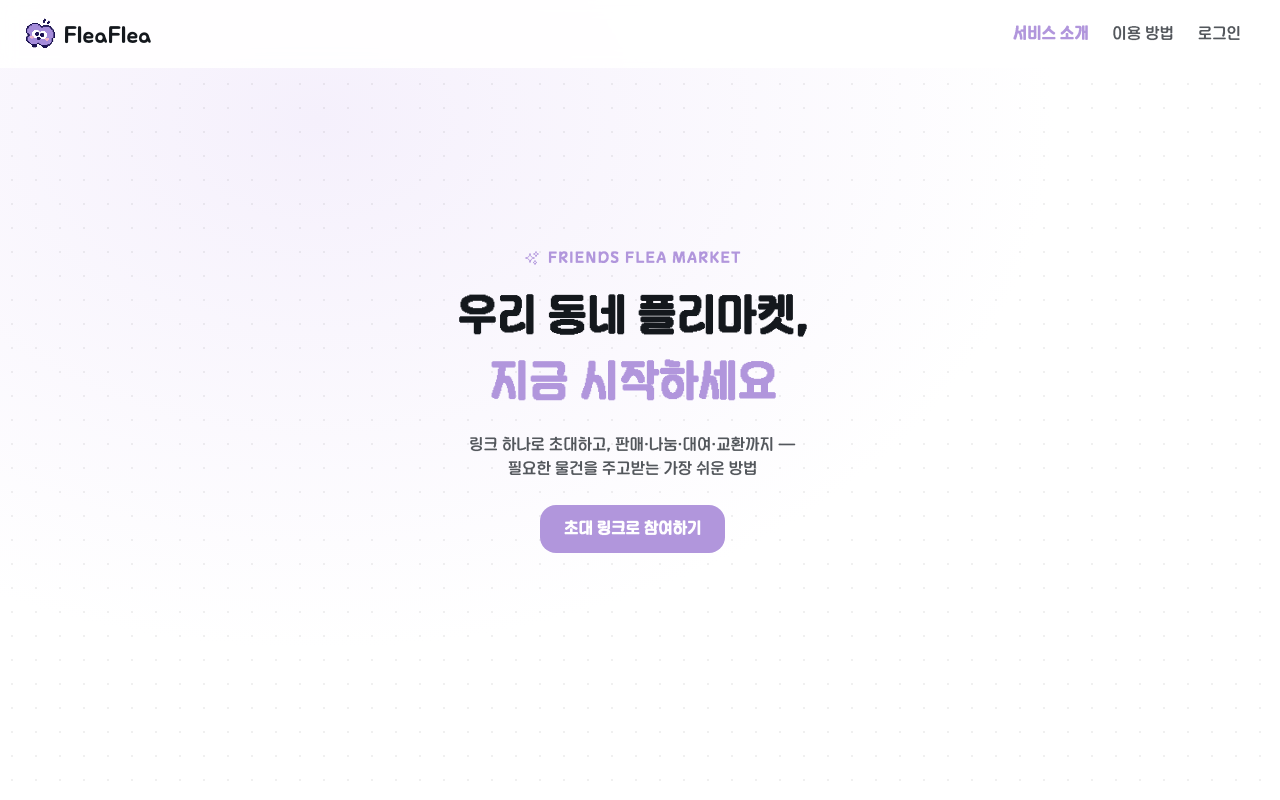
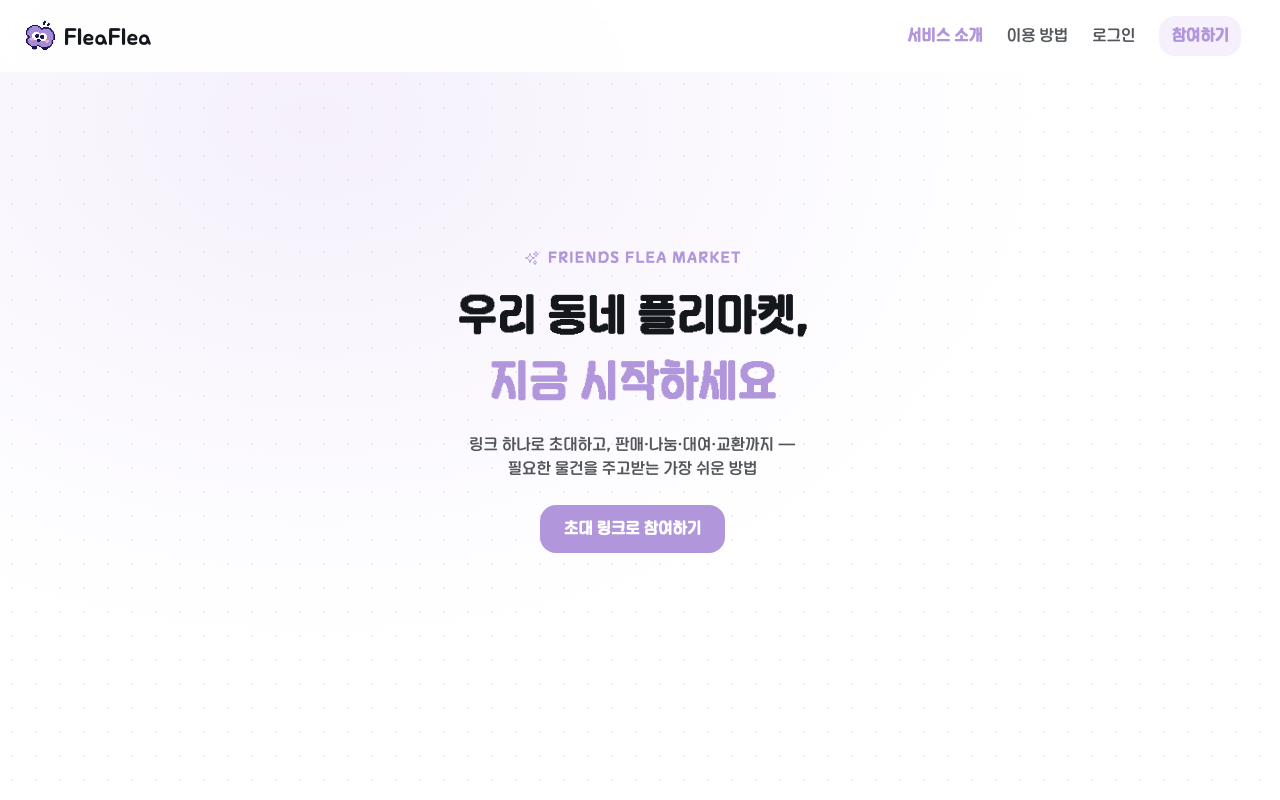
Before and after one commit to hyundai-autoever-team3/fleaflea-frontend, a React (Vite) app: page / in a window 1280 px wide. Built offline with nearby package versions, Linux system fonts and the light colour scheme; no server answers.

Commit message:
feat: 랜딩 페이지 참여 동선 개선

```diff
--- a/src/pages/landing/ui/LandingHeader.tsx
+++ b/src/pages/landing/ui/LandingHeader.tsx
@@ -13,17 +13,19 @@ const FOCUS_RING = 'focus-visible:outline-2 focus-visible:outline-offset-2 focus
 export function LandingHeader({
   navItems,
   activeId,
+  onJoin,
 }: {
   navItems: LandingNavItem[]
   activeId: string | null
+  onJoin: () => void
 }) {
   return (
-    <header className="sticky top-0 z-10 flex items-center justify-between gap-4 bg-bg/90 px-6 py-4 backdrop-blur">
+    <header className="sticky top-0 z-30 flex items-center justify-between gap-4 bg-bg/90 px-6 py-4 backdrop-blur">
       <div className="flex shrink-0 items-center gap-2">
         <BrandMark />
       </div>
 
-      <div className="flex min-w-0 items-center gap-4 sm:gap-6">
+      <div className="flex min-w-0 items-center gap-3 sm:gap-6">
         <nav aria-label="랜딩 목차" className="hidden gap-6 sm:flex">
           {navItems.map((item) => (
             <a
@@ -48,6 +50,13 @@ export function LandingHeader({
         >
           로그인
         </Link>
+        <button
+          type="button"
+          onClick={onJoin}
+          className={`shrink-0 rounded-lg bg-primary-subtle px-3 py-2 text-body-03 font-bold text-primary transition-colors hover:bg-primary-tint ${FOCUS_RING}`}
+        >
+          참여하기
+        </button>
       </div>
     </header>
   )
--- a/src/pages/landing/ui/LandingPage.tsx
+++ b/src/pages/landing/ui/LandingPage.tsx
@@ -105,7 +105,6 @@ export function LandingPage() {
   const step03RevealRef = useStaggerReveal<HTMLElement>()
   const step04RevealRef = useStaggerReveal<HTMLElement>()
   const step05RevealRef = useStaggerReveal<HTMLElement>()
-  const ctaRevealRef = useScrollReveal<HTMLElement>()
 
   useEffect(() => {
     const sections = navItems
@@ -147,7 +146,11 @@ export function LandingPage() {
 
   return (
     <div className="h-dvh snap-y snap-proximity scroll-smooth overflow-y-scroll">
-      <LandingHeader navItems={navItems} activeId={activeId} />
+      <LandingHeader
+        navItems={navItems}
+        activeId={activeId}
+        onJoin={() => dialogRef.current?.showModal()}
+      />
 
       {/* 히어로 — 점 그리드 텍스처 + 은은한 그라데이션 (design.md 6장 예외: 화면당 배경 1곳까지) */}
       <section className="relative flex min-h-dvh snap-start flex-col items-center justify-center overflow-hidden bg-bg px-6 text-center">
@@ -366,23 +369,6 @@ export function LandingPage() {
         </div>
       </section>
 
-      {/* 최종 CTA */}
-      <section
-        ref={ctaRevealRef}
-        data-reveal
-        className="flex min-h-dvh snap-start flex-col items-center justify-center gap-6 bg-primary-tint px-6 text-center"
-      >
-        <h2 className="text-head-02 font-bold text-text-strong">지금 바로 첫 플리마켓을 시작해보세요</h2>
-        <button
-          type="button"
-          onClick={() => dialogRef.current?.showModal()}
-          data-hover-lift
-          className="flex items-center gap-2 rounded-lg bg-primary px-8 py-4 text-body-02 font-bold text-white"
-        >
-          초대 링크로 참여하기
-        </button>
-      </section>
-
       {/* 푸터 — 스냅 대상 아님 (design.md: 랜딩 페이지 전용) */}
       <footer className="flex flex-col items-center justify-between gap-2 border-t border-border bg-primary-subtle px-6 py-6 text-body-04 text-text-muted md:flex-row">
         {/* 같은 말을 한국어와 영어로 두 번 하지 않는다. 이름도 FleaFlea 하나로 쓴다 */}
```
